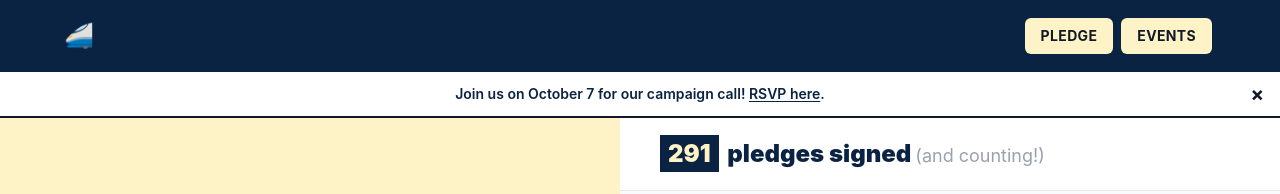
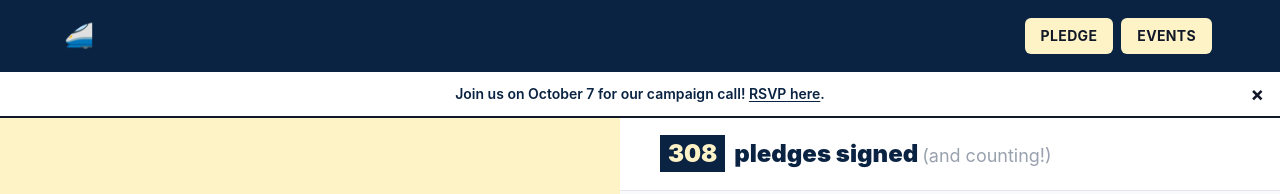
Before and after one commit to Together-Not-For/buy-brightline, a Next.js app in the folder blog/: page / in a window 1280 px wide. Shown: the top 194 px of the page. Built offline with nearby package versions, Linux system fonts and the light colour scheme; a web font is replaced by a local one.

Commit message:
Update page.tsx
updated pledge count

```diff
--- a/blog/app/page.tsx
+++ b/blog/app/page.tsx
@@ -43,7 +43,7 @@ export default function Page() {
           {/* Pledge counter bar */}
           <div className="bg-white border-b border-gray-200 px-10 py-5 flex items-center justify-between">
             <p className="text-2xl font-black text-deepnavy">
-              <span className="bg-deepnavy text-coolyellow px-2 py-1 mr-1">291</span>
+              <span className="bg-deepnavy text-coolyellow px-2 py-1 mr-1">308</span>
               {' '}pledges signed
               <span className="text-gray-400 font-normal text-lg ml-1">(and counting!)</span>
             </p>
```
